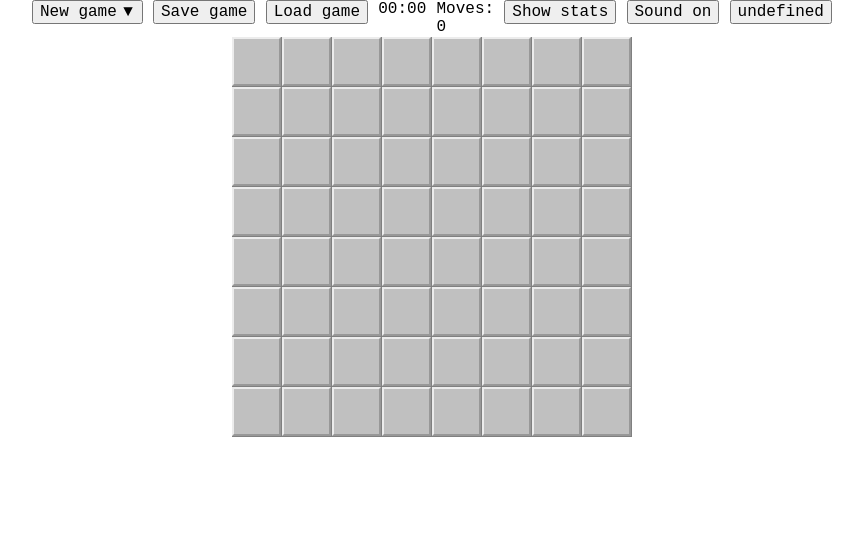
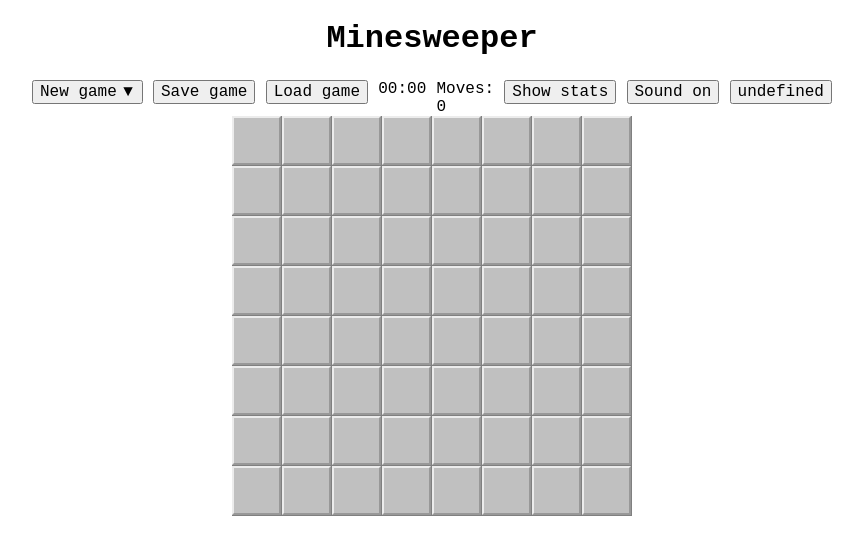
Before and after one commit to lobovskiy/minesweeper, a website built with webpack: page minesweeper/src/index.html in a window 1280 px wide. Shown: the whole page, without its empty margins (208-1071 px from the left). Built offline with nearby package versions, Linux system fonts and the light colour scheme.

Commit message:
feat: add title

```diff
--- a/minesweeper/src/view/index.js
+++ b/minesweeper/src/view/index.js
@@ -4,10 +4,16 @@ import { notification } from './notification/notification';
 import { modal } from './modal/modal';
 import './style.scss';
 
+const APP_TITLE = 'Minesweeper';
+
 const body = document.querySelector('body');
 
 const minesweeper = document.createElement('div');
 minesweeper.classList.add('minesweeper');
+
+const title = document.createElement('h1');
+title.classList.add('minesweeper__title');
+title.innerHTML = APP_TITLE;
 
 const toolbarContainer = document.createElement('div');
 toolbarContainer.classList.add('minesweeper__toolbar');
@@ -21,7 +27,13 @@ const notificationContainer = document.createElement('div');
 notificationContainer.classList.add('minesweeper__notification');
 notificationContainer.append(notification);
 
-minesweeper.append(toolbarContainer, minefieldContainer, notification, modal);
+minesweeper.append(
+  title,
+  toolbarContainer,
+  minefieldContainer,
+  notification,
+  modal,
+);
 
 function toggleDarkThemeClass() {
   body.classList.toggle('dark-mode');
--- a/minesweeper/src/view/style.scss
+++ b/minesweeper/src/view/style.scss
@@ -1,6 +1,10 @@
 .minesweeper {
   width: 50em;
   margin-inline: auto;
+
+  &__title {
+    text-align: center;
+  }
 }
 
 .toolbar {
```
